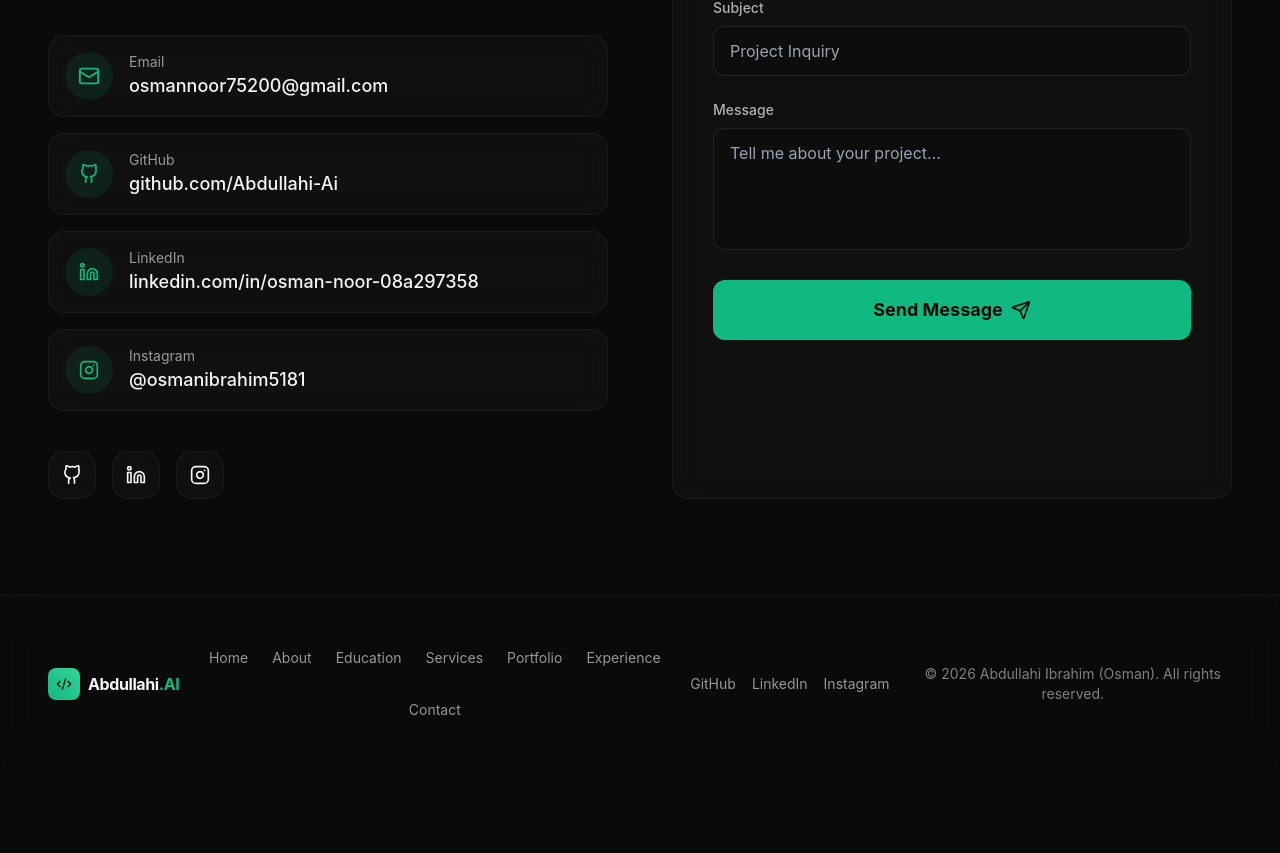
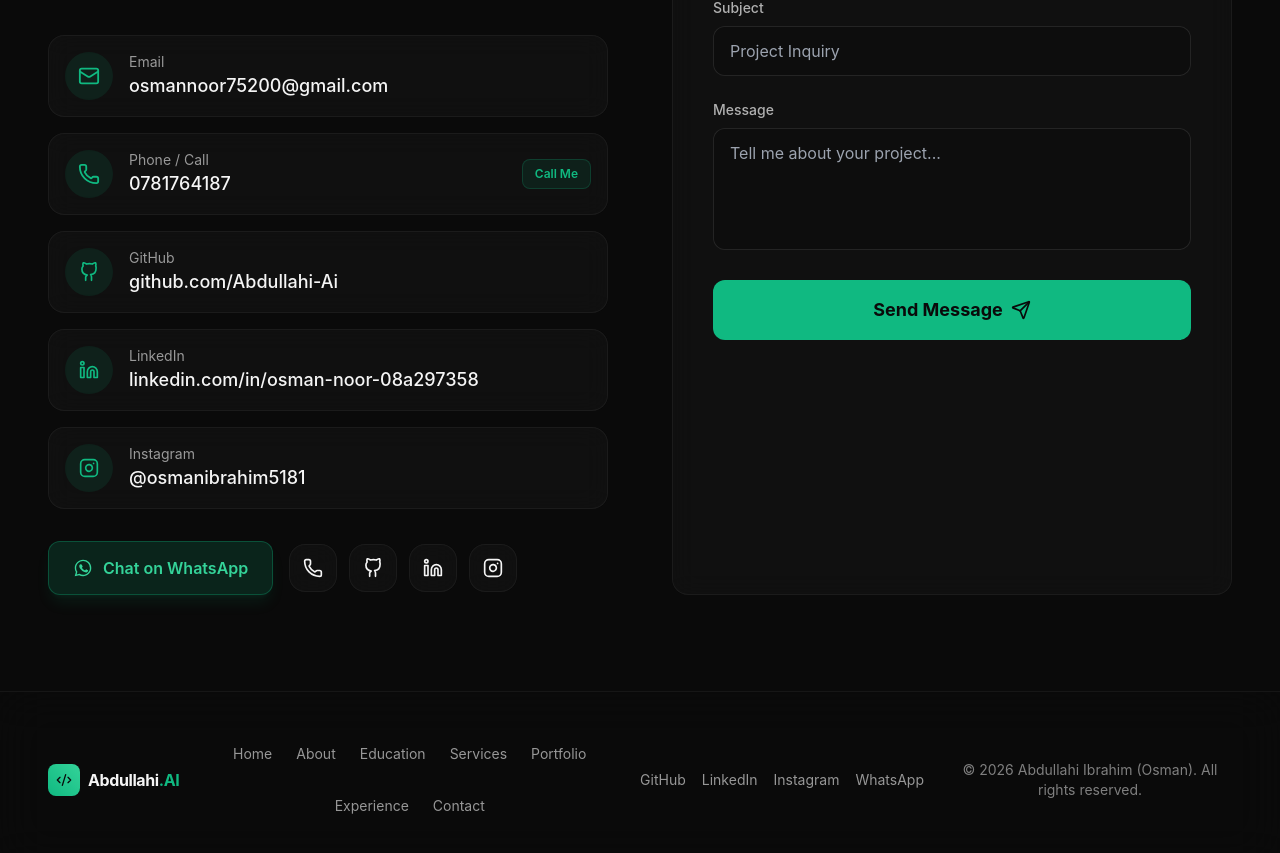
Before and after one commit to Abdullahi-Ai/my-personal-portfolio, a React (Vite) app: page / in a window 1280 px wide. Shown: the part 8617-9470 px from the top of the page. Before the commit the page ends 9389 px from the top, so only its background shows below. Built offline with nearby package versions, Linux system fonts and the light colour scheme.

Commit message:
Add phone and WhatsApp contact options

```diff
--- a/src/components/Contact.jsx
+++ b/src/components/Contact.jsx
@@ -1,6 +1,6 @@
 import { useState } from 'react';
 import { motion } from 'framer-motion';
-import { Mail, Send } from 'lucide-react';
+import { Mail, Phone, Send } from 'lucide-react';
 
 const GithubIcon = () => (
   <svg xmlns="http://www.w3.org/2000/svg" width="20" height="20" viewBox="0 0 24 24" fill="none" stroke="currentColor" strokeWidth="2" strokeLinecap="round" strokeLinejoin="round">
@@ -21,6 +21,12 @@ const InstagramIcon = () => (
     <rect x="2" y="2" width="20" height="20" rx="5" ry="5"></rect>
     <path d="M16 11.37A4 4 0 1 1 12.63 8 4 4 0 0 1 16 11.37z"></path>
     <line x1="17.5" y1="6.5" x2="17.51" y2="6.5"></line>
+  </svg>
+);
+
+const WhatsAppIcon = () => (
+  <svg xmlns="http://www.w3.org/2000/svg" width="20" height="20" viewBox="0 0 24 24" fill="currentColor">
+    <path d="M12.04 2C6.58 2 2.13 6.45 2.13 11.91c0 1.75.46 3.45 1.32 4.95L2.05 22l5.25-1.38c1.45.79 3.08 1.21 4.74 1.21c5.46 0 9.91-4.45 9.91-9.91c0-2.65-1.03-5.14-2.9-7.01A9.82 9.82 0 0 0 12.04 2m.01 1.67c2.2 0 4.26.86 5.82 2.42a8.23 8.23 0 0 1 2.41 5.83c0 4.54-3.7 8.23-8.24 8.23c-1.48 0-2.93-.39-4.19-1.15l-.3-.17l-3.12.82l.83-3.04l-.2-.32a8.19 8.19 0 0 1-1.26-4.38c0-4.54 3.7-8.24 8.25-8.24m-2.94 3.75c-.17 0-.45.06-.69.32c-.24.26-.92.89-.92 2.19s.95 2.55 1.08 2.73c.13.17 1.84 2.81 4.46 3.94c.63.27 1.11.43 1.5.55c.63.2 1.2.17 1.65.11c.51-.08 1.55-.63 1.77-1.25c.22-.62.22-1.15.16-1.26c-.06-.11-.22-.18-.47-.31c-.24-.12-1.44-.71-1.66-.79c-.22-.08-.38-.12-.55.13c-.16.25-.63.79-.77.95c-.14.16-.28.18-.53.06c-.24-.13-1.03-.38-1.96-1.21c-.72-.65-1.21-1.45-1.35-1.69c-.14-.25-.02-.38.11-.51c.11-.11.25-.3.37-.44c.12-.14.16-.24.24-.41c.08-.16.04-.31-.02-.43c-.06-.13-.56-1.34-.76-1.83c-.2-.48-.4-.42-.55-.43c-.14 0-.31 0-.47 0Z" />
   </svg>
 );
 
@@ -73,6 +79,25 @@ const Contact = () => {
                 </div>
               </a>
 
+              <a
+                href="tel:+254781764187"
+                aria-label="Call Abdullahi Ibrahim (Osman) at 0781764187"
+                className="flex items-center justify-between gap-4 group p-4 glass-card rounded-xl hover:border-primary/50 transition-all focus:outline-none focus:ring-2 focus:ring-primary"
+              >
+                <div className="flex items-center gap-4 min-w-0">
+                  <div className="w-11 h-11 sm:w-12 sm:h-12 rounded-full bg-primary/10 flex items-center justify-center shrink-0 group-hover:bg-primary/20 transition-colors text-primary">
+                    <Phone size={22} />
+                  </div>
+                  <div className="min-w-0">
+                    <span className="block text-xs sm:text-sm text-foreground/60">Phone / Call</span>
+                    <span className="font-medium text-base sm:text-lg break-all">0781764187</span>
+                  </div>
+                </div>
+                <span className="text-xs font-semibold px-3 py-1.5 rounded-lg bg-primary/10 text-primary border border-primary/20 group-hover:bg-primary group-hover:text-background transition-all shrink-0">
+                  Call Me
+                </span>
+              </a>
+
               <a href="https://github.com/Abdullahi-Ai" target="_blank" rel="noopener noreferrer" className="flex items-center gap-4 group p-4 glass-card rounded-xl hover:border-primary/50 transition-all">
                 <div className="w-11 h-11 sm:w-12 sm:h-12 rounded-full bg-primary/10 flex items-center justify-center shrink-0 group-hover:bg-primary/20 transition-colors text-primary">
                   <GithubIcon />
@@ -104,16 +129,36 @@ const Contact = () => {
               </a>
             </div>
 
-            <div className="flex gap-4 mt-8 sm:mt-10">
-              <a href="https://github.com/Abdullahi-Ai" target="_blank" rel="noopener noreferrer" aria-label="View Abdullahi Ibrahim (Osman)'s projects on GitHub" className="w-12 h-12 rounded-full glass-card flex items-center justify-center hover:text-primary transition-colors hover:-translate-y-1">
-                <GithubIcon />
+            <div className="mt-8 flex flex-wrap items-center gap-4">
+              <a
+                href="https://wa.me/254781764187"
+                target="_blank"
+                rel="noopener noreferrer"
+                aria-label="Chat with Abdullahi Ibrahim on WhatsApp"
+                className="inline-flex items-center gap-2.5 px-6 py-3.5 rounded-xl bg-emerald-500/15 hover:bg-emerald-500/25 text-emerald-400 border border-emerald-500/30 hover:border-emerald-500/50 font-semibold text-sm sm:text-base transition-all hover:scale-[1.02] shadow-lg shadow-emerald-500/10 focus:outline-none focus:ring-2 focus:ring-emerald-400 focus:ring-offset-2 focus:ring-offset-background"
+              >
+                <WhatsAppIcon />
+                <span>Chat on WhatsApp</span>
               </a>
-              <a href="https://www.linkedin.com/in/osman-noor-08a297358" target="_blank" rel="noopener noreferrer" aria-label="Connect with Abdullahi Ibrahim (Osman) on LinkedIn" className="w-12 h-12 rounded-full glass-card flex items-center justify-center hover:text-primary transition-colors hover:-translate-y-1">
-                <LinkedinIcon />
-              </a>
-              <a href="https://www.instagram.com/osmanibrahim5181/" target="_blank" rel="noopener noreferrer" aria-label="Follow Abdullahi Ibrahim (Osman) on Instagram" className="w-12 h-12 rounded-full glass-card flex items-center justify-center hover:text-primary transition-colors hover:-translate-y-1">
-                <InstagramIcon />
-              </a>
+
+              <div className="flex gap-3">
+                <a
+                  href="tel:+254781764187"
+                  aria-label="Call Abdullahi Ibrahim (Osman) at 0781764187"
+                  className="w-12 h-12 rounded-full glass-card flex items-center justify-center hover:text-primary transition-colors hover:-translate-y-1 focus:outline-none focus:ring-2 focus:ring-primary"
+                >
+                  <Phone size={20} />
+                </a>
+                <a href="https://github.com/Abdullahi-Ai" target="_blank" rel="noopener noreferrer" aria-label="View Abdullahi Ibrahim (Osman)'s projects on GitHub" className="w-12 h-12 rounded-full glass-card flex items-center justify-center hover:text-primary transition-colors hover:-translate-y-1 focus:outline-none focus:ring-2 focus:ring-primary">
+                  <GithubIcon />
+                </a>
+                <a href="https://www.linkedin.com/in/osman-noor-08a297358" target="_blank" rel="noopener noreferrer" aria-label="Connect with Abdullahi Ibrahim (Osman) on LinkedIn" className="w-12 h-12 rounded-full glass-card flex items-center justify-center hover:text-primary transition-colors hover:-translate-y-1 focus:outline-none focus:ring-2 focus:ring-primary">
+                  <LinkedinIcon />
+                </a>
+                <a href="https://www.instagram.com/osmanibrahim5181/" target="_blank" rel="noopener noreferrer" aria-label="Follow Abdullahi Ibrahim (Osman) on Instagram" className="w-12 h-12 rounded-full glass-card flex items-center justify-center hover:text-primary transition-colors hover:-translate-y-1 focus:outline-none focus:ring-2 focus:ring-primary">
+                  <InstagramIcon />
+                </a>
+              </div>
             </div>
           </motion.div>
 
--- a/src/components/Footer.jsx
+++ b/src/components/Footer.jsx
@@ -54,6 +54,15 @@ const Footer = () => {
             >
               Instagram
             </a>
+            <a
+              href="https://wa.me/254781764187"
+              target="_blank"
+              rel="noopener noreferrer"
+              className="hover:text-primary transition-colors"
+              aria-label="Chat with Abdullahi Ibrahim on WhatsApp"
+            >
+              WhatsApp
+            </a>
           </div>
 
           <div className="text-xs sm:text-sm text-foreground/50 text-center">
```
